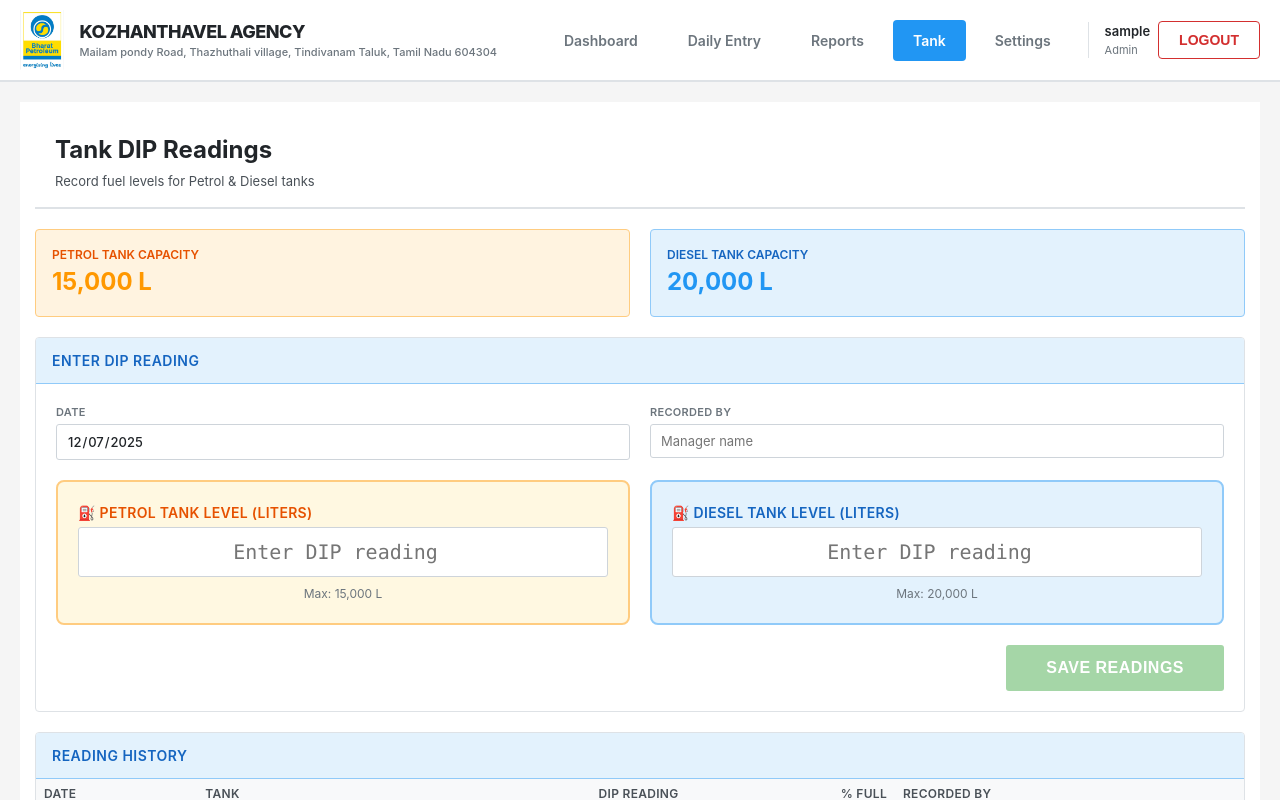
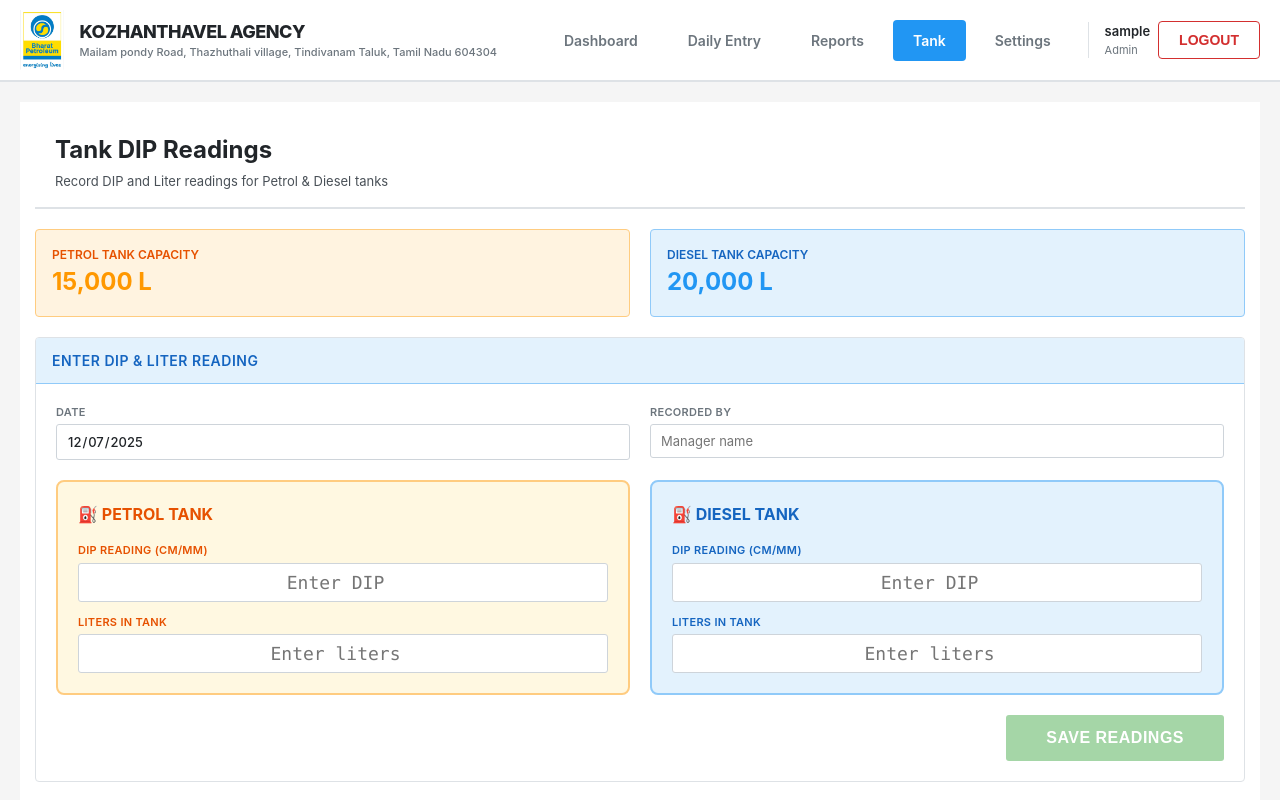
Before and after one commit to Sanjaydcae/Petrolpump, a Next.js app: page /tank in a window 1280 px wide. Shown: the top 800 px of the page. Built offline with nearby package versions, Linux system fonts and the light colour scheme; sample sign-in values are in the browser's storage.

Commit message:
Add Edit/Delete for tank readings

```diff
--- a/app/tank/page.tsx
+++ b/app/tank/page.tsx
@@ -1,16 +1,27 @@
 'use client';
 
 import { useState, useEffect } from 'react';
-import { saveTankReading, getTankHistory } from '@/app/actions';
+import { saveTankReading, getTankHistory, updateTankReading, deleteTankReading } from '@/app/actions';
 import { TANK_CAPACITIES } from '@/lib/constants';
 
 export default function TankPage() {
     const [date, setDate] = useState(new Date().toISOString().split('T')[0]);
-    const [petrolLevel, setPetrolLevel] = useState('');
-    const [dieselLevel, setDieselLevel] = useState('');
     const [recordedBy, setRecordedBy] = useState('');
     const [isPending, setIsPending] = useState(false);
     const [history, setHistory] = useState<any[]>([]);
+
+    // Petrol tank inputs
+    const [petrolDip, setPetrolDip] = useState('');
+    const [petrolLiters, setPetrolLiters] = useState('');
+
+    // Diesel tank inputs
+    const [dieselDip, setDieselDip] = useState('');
+    const [dieselLiters, setDieselLiters] = useState('');
+
+    // Edit modal state
+    const [editingId, setEditingId] = useState<number | null>(null);
+    const [editDip, setEditDip] = useState('');
+    const [editLiters, setEditLiters] = useState('');
 
     useEffect(() => {
         loadHistory();
@@ -26,29 +37,31 @@ export default function TankPage() {
         setIsPending(true);
 
         try {
-            // Save Petrol reading if entered
-            if (petrolLevel) {
+            if (petrolDip && petrolLiters) {
                 await saveTankReading({
                     date,
                     tank: 'Petrol',
-                    dipReading: parseFloat(petrolLevel),
+                    dipReading: parseFloat(petrolDip),
+                    liters: parseFloat(petrolLiters),
                     recordedBy: recordedBy || undefined,
                 });
             }
 
-            // Save Diesel reading if entered
-            if (dieselLevel) {
+            if (dieselDip && dieselLiters) {
                 await saveTankReading({
                     date,
                     tank: 'Diesel',
-                    dipReading: parseFloat(dieselLevel),
+                    dipReading: parseFloat(dieselDip),
+                    liters: parseFloat(dieselLiters),
                     recordedBy: recordedBy || undefined,
                 });
             }
 
             alert('Tank readings saved successfully!');
-            setPetrolLevel('');
-            setDieselLevel('');
+            setPetrolDip('');
+            setPetrolLiters('');
+            setDieselDip('');
+            setDieselLiters('');
             loadHistory();
         } catch (error) {
             alert('Failed to save tank readings');
@@ -57,15 +70,78 @@ export default function TankPage() {
         setIsPending(false);
     }
 
+    function openEditModal(reading: any) {
+        setEditingId(reading.id);
+        setEditDip(reading.dipReading.toString());
+        setEditLiters((reading.liters || reading.dipReading).toString());
+    }
+
+    async function handleEdit() {
+        if (!editingId) return;
+        setIsPending(true);
+
+        const result = await updateTankReading(editingId, {
+            dipReading: parseFloat(editDip),
+            liters: parseFloat(editLiters),
+        });
+
+        if (result.success) {
+            setEditingId(null);
+            loadHistory();
+        } else {
+            alert('Failed to update reading');
+        }
+        setIsPending(false);
+    }
+
+    async function handleDelete(id: number) {
+        if (!confirm('Are you sure you want to delete this reading?')) return;
+
+        const result = await deleteTankReading(id);
+        if (result.success) {
+            loadHistory();
+        } else {
+            alert('Failed to delete reading');
+        }
+    }
+
     return (
         <div style={{ minHeight: '100vh', background: '#f5f5f5', padding: '20px' }}>
             <div className="pos-container">
                 <div className="pos-header">
                     <div>
                         <h1 style={{ fontSize: '24px', fontWeight: '700', marginBottom: '4px' }}>Tank DIP Readings</h1>
-                        <div style={{ fontSize: '13px', color: '#495057' }}>Record fuel levels for Petrol & Diesel tanks</div>
+                        <div style={{ fontSize: '13px', color: '#495057' }}>Record DIP and Liter readings for Petrol & Diesel tanks</div>
                     </div>
                 </div>
+
+                {/* Edit Modal */}
+                {editingId && (
+                    <div style={{
+                        position: 'fixed', top: 0, left: 0, right: 0, bottom: 0,
+                        background: 'rgba(0,0,0,0.5)', display: 'flex', alignItems: 'center', justifyContent: 'center', zIndex: 1000
+                    }}>
+                        <div style={{ background: 'white', padding: '24px', borderRadius: '8px', width: '400px', maxWidth: '90vw' }}>
+                            <h3 style={{ marginBottom: '20px', fontSize: '18px', fontWeight: '600' }}>Edit Reading</h3>
+                            <div style={{ marginBottom: '16px' }}>
+                                <label className="pos-label">DIP Reading (cm/mm)</label>
+                                <input type="number" value={editDip} onChange={(e) => setEditDip(e.target.value)} className="pos-input" />
+                            </div>
+                            <div style={{ marginBottom: '20px' }}>
+                                <label className="pos-label">Liters</label>
+                                <input type="number" value={editLiters} onChange={(e) => setEditLiters(e.target.value)} className="pos-input" />
+                            </div>
+                            <div style={{ display: 'flex', gap: '12px', justifyContent: 'flex-end' }}>
+                                <button onClick={() => setEditingId(null)} className="pos-btn" style={{ background: '#f8f9fa', color: '#495057' }}>
+                                    Cancel
+                                </button>
+                                <button onClick={handleEdit} disabled={isPending} className="pos-btn pos-btn-primary">
+                                    {isPending ? 'Saving...' : 'Save Changes'}
+                                </button>
+                            </div>
+                        </div>
+                    </div>
+                )}
 
                 {/* Tank Capacities Info */}
                 <div className="pos-grid-2" style={{ marginBottom: '20px' }}>
@@ -82,7 +158,7 @@ export default function TankPage() {
                 {/* Entry Form */}
                 <form onSubmit={handleSubmit}>
                     <div className="pos-section" style={{ marginBottom: '20px' }}>
-                        <div className="pos-section-header">Enter DIP Reading</div>
+                        <div className="pos-section-header">Enter DIP & Liter Reading</div>
                         <div style={{ padding: '20px' }}>
                             <div className="pos-grid-2" style={{ marginBottom: '20px' }}>
                                 <div>
@@ -96,40 +172,35 @@ export default function TankPage() {
                             </div>
 
                             <div className="pos-grid-2">
+                                {/* Petrol Tank */}
                                 <div style={{ padding: '20px', background: '#fff8e1', border: '2px solid #ffcc80', borderRadius: '8px' }}>
-                                    <label className="pos-label" style={{ color: '#e65100', fontSize: '14px' }}>⛽ Petrol Tank Level (Liters)</label>
-                                    <input
-                                        type="number"
-                                        value={petrolLevel}
-                                        onChange={(e) => setPetrolLevel(e.target.value)}
-                                        className="pos-input"
-                                        placeholder="Enter DIP reading"
-                                        style={{ fontSize: '20px', padding: '12px', textAlign: 'center' }}
-                                        max={TANK_CAPACITIES.Petrol}
-                                    />
-                                    <div style={{ fontSize: '12px', color: '#6c757d', marginTop: '8px', textAlign: 'center' }}>
-                                        Max: {TANK_CAPACITIES.Petrol.toLocaleString('en-IN')} L
+                                    <div style={{ fontSize: '16px', fontWeight: '700', color: '#e65100', marginBottom: '16px' }}>⛽ PETROL TANK</div>
+                                    <div style={{ marginBottom: '12px' }}>
+                                        <label className="pos-label" style={{ color: '#e65100' }}>DIP Reading (cm/mm)</label>
+                                        <input type="number" value={petrolDip} onChange={(e) => setPetrolDip(e.target.value)} className="pos-input" placeholder="Enter DIP" style={{ fontSize: '18px', textAlign: 'center' }} />
+                                    </div>
+                                    <div>
+                                        <label className="pos-label" style={{ color: '#e65100' }}>Liters in Tank</label>
+                                        <input type="number" value={petrolLiters} onChange={(e) => setPetrolLiters(e.target.value)} className="pos-input" placeholder="Enter liters" style={{ fontSize: '18px', textAlign: 'center' }} max={TANK_CAPACITIES.Petrol} />
                                     </div>
                                 </div>
+
+                                {/* Diesel Tank */}
                                 <div style={{ padding: '20px', background: '#e3f2fd', border: '2px solid #90caf9', borderRadius: '8px' }}>
-                                    <label className="pos-label" style={{ color: '#1565c0', fontSize: '14px' }}>⛽ Diesel Tank Level (Liters)</label>
-                                    <input
-                                        type="number"
-                                        value={dieselLevel}
-                                        onChange={(e) => setDieselLevel(e.target.value)}
-                                        className="pos-input"
-                                        placeholder="Enter DIP reading"
-                                        style={{ fontSize: '20px', padding: '12px', textAlign: 'center' }}
-                                        max={TANK_CAPACITIES.Diesel}
-                                    />
-                                    <div style={{ fontSize: '12px', color: '#6c757d', marginTop: '8px', textAlign: 'center' }}>
-                                        Max: {TANK_CAPACITIES.Diesel.toLocaleString('en-IN')} L
+                                    <div style={{ fontSize: '16px', fontWeight: '700', color: '#1565c0', marginBottom: '16px' }}>⛽ DIESEL TANK</div>
+                                    <div style={{ marginBottom: '12px' }}>
+                                        <label className="pos-label" style={{ color: '#1565c0' }}>DIP Reading (cm/mm)</label>
+                                        <input type="number" value={dieselDip} onChange={(e) => setDieselDip(e.target.value)} className="pos-input" placeholder="Enter DIP" style={{ fontSize: '18px', textAlign: 'center' }} />
+                                    </div>
+                                    <div>
+                                        <label className="pos-label" style={{ color: '#1565c0' }}>Liters in Tank</label>
+                                        <input type="number" value={dieselLiters} onChange={(e) => setDieselLiters(e.target.value)} className="pos-input" placeholder="Enter liters" style={{ fontSize: '18px', textAlign: 'center' }} max={TANK_CAPACITIES.Diesel} />
                                     </div>
                                 </div>
                             </div>
 
                             <div style={{ marginTop: '20px', textAlign: 'right' }}>
-                                <button type="submit" disabled={isPending || (!petrolLevel && !dieselLevel)} className="pos-btn pos-btn-primary" style={{ fontSize: '16px', padding: '14px 40px' }}>
+                                <button type="submit" disabled={isPending || ((!petrolDip || !petrolLiters) && (!dieselDip || !dieselLiters))} className="pos-btn pos-btn-primary" style={{ fontSize: '16px', padding: '14px 40px' }}>
                                     {isPending ? 'SAVING...' : 'SAVE READINGS'}
                                 </button>
                             </div>
@@ -145,22 +216,25 @@ export default function TankPage() {
                             <tr>
                                 <th>Date</th>
                                 <th>Tank</th>
-                                <th style={{ textAlign: 'right' }}>DIP Reading</th>
+                                <th style={{ textAlign: 'right' }}>DIP</th>
+                                <th style={{ textAlign: 'right' }}>Liters</th>
                                 <th style={{ textAlign: 'right' }}>% Full</th>
                                 <th>Recorded By</th>
+                                <th style={{ textAlign: 'center' }}>Actions</th>
                             </tr>
                         </thead>
                         <tbody>
                             {history.length === 0 ? (
                                 <tr>
-                                    <td colSpan={5} style={{ textAlign: 'center', padding: '40px', color: '#adb5bd', fontStyle: 'italic' }}>
+                                    <td colSpan={7} style={{ textAlign: 'center', padding: '40px', color: '#adb5bd', fontStyle: 'italic' }}>
                                         No readings recorded yet
                                     </td>
                                 </tr>
                             ) : (
                                 history.map((reading: any, idx) => {
                                     const capacity = reading.tank === 'Petrol' ? TANK_CAPACITIES.Petrol : TANK_CAPACITIES.Diesel;
-                                    const percentage = Math.round((reading.dipReading / capacity) * 100);
+                                    const liters = reading.liters || reading.dipReading;
+                                    const percentage = Math.round((liters / capacity) * 100);
                                     const color = reading.tank === 'Petrol' ? '#ff9800' : '#2196f3';
                                     const bgColor = percentage < 20 ? '#ffebee' : percentage < 50 ? '#fff8e1' : '#e8f5e9';
                                     const statusColor = percentage < 20 ? '#d32f2f' : percentage < 50 ? '#ff9800' : '#4caf50';
@@ -168,16 +242,19 @@ export default function TankPage() {
                                     return (
                                         <tr key={idx} style={{ background: bgColor }}>
                                             <td>{new Date(reading.date).toLocaleDateString('en-IN')}</td>
-                                            <td>
-                                                <span style={{ color, fontWeight: '600' }}>{reading.tank}</span>
+                                            <td><span style={{ color, fontWeight: '600' }}>{reading.tank}</span></td>
+                                            <td style={{ textAlign: 'right', fontFamily: 'Consolas, monospace' }}>{reading.dipReading}</td>
+                                            <td style={{ textAlign: 'right', fontFamily: 'Consolas, monospace', fontWeight: '600' }}>{liters.toLocaleString('en-IN')} L</td>
+                                            <td style={{ textAlign: 'right' }}><span style={{ color: statusColor, fontWeight: '700' }}>{percentage}%</span></td>
+                                            <td style={{ color: '#6c757d' }}>{reading.recordedBy || '-'}</td>
+                                            <td style={{ textAlign: 'center' }}>
+                                                <button onClick={() => openEditModal(reading)} style={{ padding: '4px 10px', marginRight: '8px', background: '#e3f2fd', border: '1px solid #90caf9', borderRadius: '4px', cursor: 'pointer', fontSize: '12px', color: '#1565c0', fontWeight: '600' }}>
+                                                    Edit
+                                                </button>
+                                                <button onClick={() => handleDelete(reading.id)} style={{ padding: '4px 10px', background: '#ffebee', border: '1px solid #ef9a9a', borderRadius: '4px', cursor: 'pointer', fontSize: '12px', color: '#c62828', fontWeight: '600' }}>
+                                                    Delete
+                                                </button>
                                             </td>
-                                            <td style={{ textAlign: 'right', fontFamily: 'Consolas, monospace', fontWeight: '600' }}>
-                                                {reading.dipReading.toLocaleString('en-IN')} L
-                                            </td>
-                                            <td style={{ textAlign: 'right' }}>
-                                                <span style={{ color: statusColor, fontWeight: '700' }}>{percentage}%</span>
-                                            </td>
-                                            <td style={{ color: '#6c757d' }}>{reading.recordedBy || '-'}</td>
                                         </tr>
                                     );
                                 })
--- a/db/index.ts
+++ b/db/index.ts
@@ -132,6 +132,7 @@ export async function runMigrations() {
                 date INTEGER NOT NULL,
                 tank TEXT NOT NULL,
                 dip_reading REAL NOT NULL,
+                liters REAL NOT NULL DEFAULT 0,
                 recorded_by TEXT,
                 created_at INTEGER NOT NULL
             )
--- a/db/schema.ts
+++ b/db/schema.ts
@@ -74,7 +74,8 @@ export const tankReadings = sqliteTable('tank_readings', {
     id: integer('id').primaryKey({ autoIncrement: true }),
     date: integer('date', { mode: 'timestamp' }).notNull(),
     tank: text('tank').notNull(), // 'Petrol' or 'Diesel'
-    dipReading: real('dip_reading').notNull(), // Liters in tank
+    dipReading: real('dip_reading').notNull(), // DIP stick reading (cm/mm)
+    liters: real('liters').notNull(), // Actual liters in tank
     recordedBy: text('recorded_by'),
     createdAt: integer('created_at', { mode: 'timestamp' }).notNull(),
 });
```
Also changed, not shown: app/actions.ts (+41 -5 lines).
